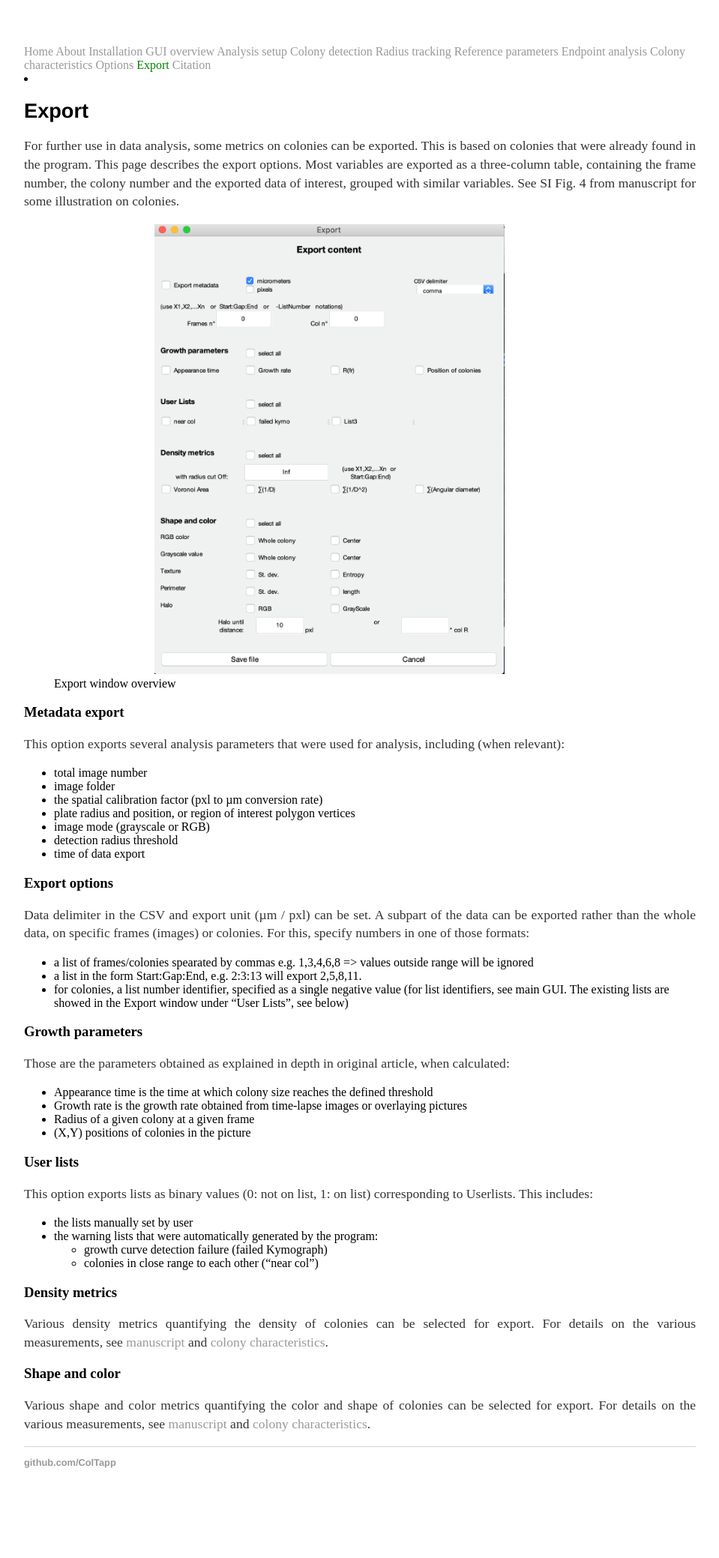
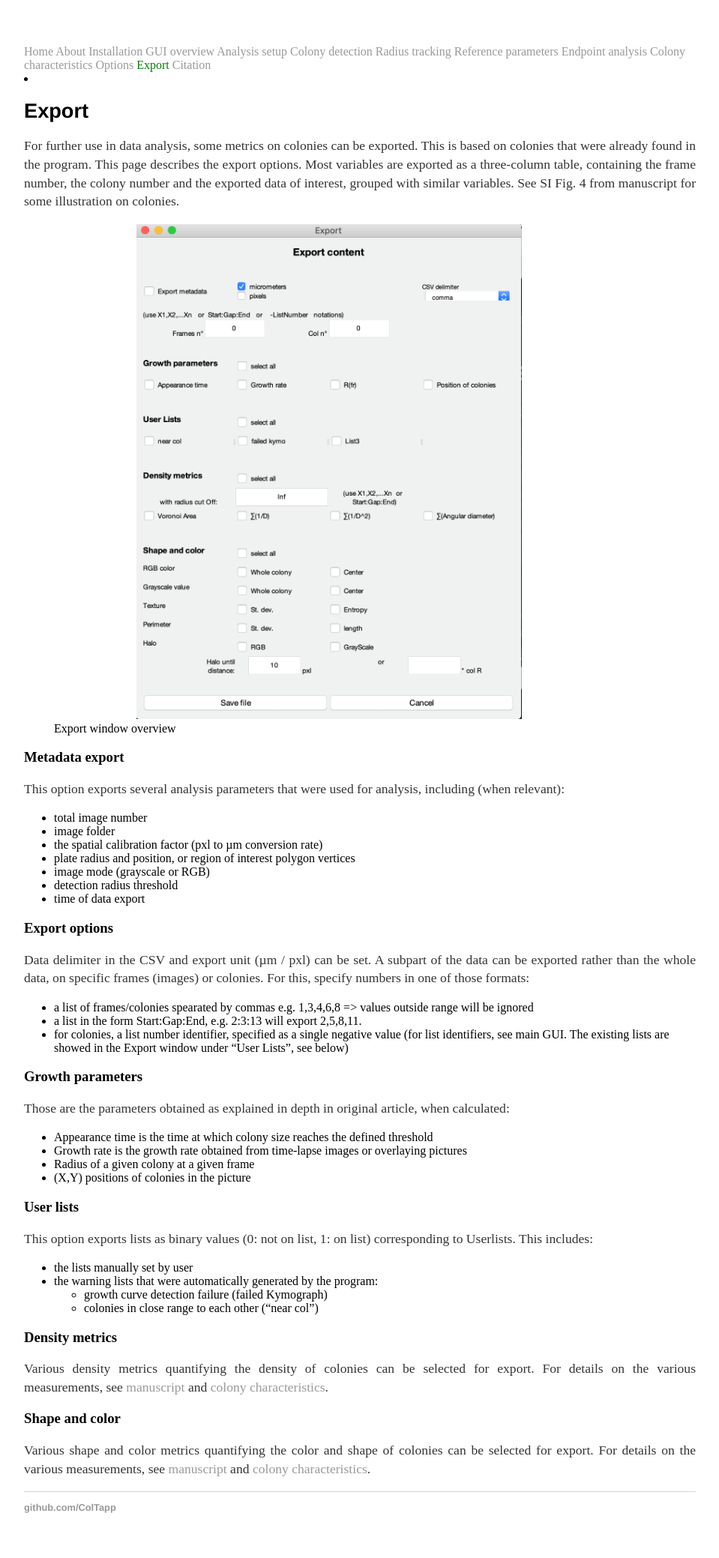
Before and after one commit to ColTapp/ColTapp.github.io, a Jekyll site: the page built from export.md, in a window 1280 px wide. Shown: the whole page at 75% size, without its empty margins (160-1119 px from the left). Built offline with Jekyll 4.4.1, drawn with Linux system fonts in a browser that asks for light colours; before the commit the page ends 2018 px from its top, so only the background shows below that.

Commit message:
Update export.md

```diff
--- a/export.md
+++ b/export.md
@@ -6,7 +6,7 @@
 For further use in data analysis, some metrics on colonies can be exported. This is based on colonies that were already found in the program. This page describes the export options. Most variables are exported as a three-column table, containing the frame number, the colony number and the exported data of interest, grouped with similar variables. See SI Fig. 4 from manuscript for some illustration on colonies.
 
 <figure>
-  <img src="{{site.url}}/assets/images/ExportMenu.png" alt="Export menu" height="600px"/>
+  <img src="{{site.url}}/assets/images/ExportMenu.png" alt="Export menu" height="660px"/>
   <figcaption>Export window overview </figcaption>
 </figure>
 
```
